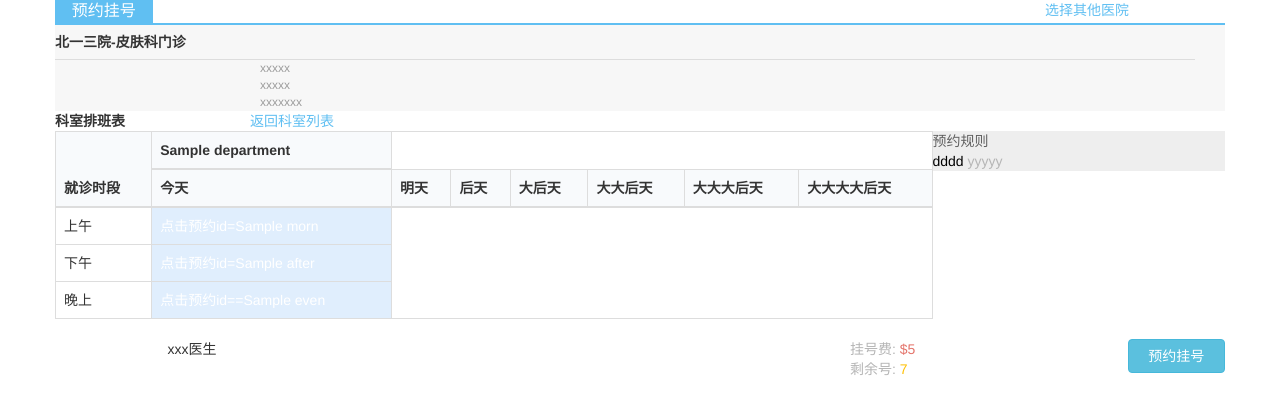
After one commit to Greatfools/OnlineOrderAndVisit, a Python web app: template myProject/templates/officeinfo.html in a window 1280 px wide. The commit adds this page. Shown: the top 414 px of the page. Run offline with Jinja, Linux system fonts and the light colour scheme; the template is opened without the code that fills it: most values are stand-ins (such as "Sample title", 1, 10 or a date in 2020).

Commit message:
add officeinfo.html & .css

```diff
--- /dev/null
+++ b/myProject/static/css/officeinfo.css
@@ -0,0 +1,82 @@
+#appointTitleLbl{
+    border-bottom: solid 2px #60bff2;
+}
+#appointTitleLbl div{
+    background-color: #60bff2;
+    color: #fff;
+    text-align: center;
+    font-size: 16px;
+}
+#appointTitleLbl a{
+    color: #60bff2;
+    text-decoration: none;
+}
+#appointTitleLbl a:hover{
+    color: #1fa4f0;
+    text-decoration: none;
+}
+#hosInfo{
+    background-color: #f7f7f7;
+}
+#hosInfoSim div{
+    color: #9c9c9c;
+    font-size: 12px;
+}
+#hosInfoTitle{
+    padding: 0.5em 0px;
+    border-bottom: solid 1px #ddd;
+}
+#appointCntntLbl *{
+    padding-left: 0px !important;
+    padding-right: 0px !important;
+}
+#appointCntntLbl a{
+    color: #60bff2;
+    text-decoration: none;
+}
+#appointCntntLbl a:hover{
+    color: #1fa4f0;
+    text-decoration: none;
+}
+#tableRoot{
+    padding-right: 0px !important;
+    padding-left: 0px !important;
+}
+.appntBlue{
+    background-color: #e0eefd;
+}
+.appntBlue a{
+    color: #fff;
+}
+.appntBlue:hover{
+    background-color: #4ab4ed;
+}
+#appointRuleDiv{
+    background-color: #eeeeee;
+    padding-left: 0px !important;
+    padding-right: 0px !important;
+}
+#appointRuleLbl{
+    color: #606060;
+}
+th{
+    background-color: #f8fafc;
+}
+.InfoBlack{
+    color: #000;
+}
+.InfoGrey{
+    color: #b5b5b5;
+}
+.docNameBlack{
+    font-size: 14px;
+}
+.feeGrey{
+    color: #b5b5b5;
+}
+.feeRed{
+    color: #e4736a;
+}
+.feeOrange{
+    color: #fec109;
+}
--- /dev/null
+++ b/myProject/templates/officeinfo.html
@@ -0,0 +1,111 @@
+<!DOCTYPE html>
+<html lang="en">
+<head>
+    <meta charset="UTF-8">
+    <title>Title</title>
+    <meta name="viewport" content="width=device-width,initial-scale=1.0">
+
+    <link rel="stylesheet" href="../static/css/bootstrap.css">
+
+    <link rel="stylesheet" href="../static/css/officeinfo.css">
+</head>
+<body>
+<!---->
+<div class="container">
+    <div class="row" id="appointTitleLbl">
+        <div class="col-lg-1 col-md-1">预约挂号</div>
+        <a class="col-lg-2 col-md-2 col-lg-offset-9 col-md-offset-9">选择其他医院</a>
+    </div>
+    <div class="row" id="hosInfo">
+        <div class="row col-lg-12 col-md-12" id="hosInfoCntnt">
+            <div class="col-lg-12 col-md-12" id="hosInfoTitle"><b>北一三院-皮肤科门诊</b></div>
+            <img src="" class="img-responsive col-lg-2 col-md-2" />
+            <div class="col-lg-10 col-md-10" id="hosInfoSim">
+                <div id="hosInfoAddr">xxxxx</div>
+                <div id="hosInfoTel">xxxxx</div>
+                <div id="hosInfoIntro">xxxxxxx</div>
+            </div>
+        </div>
+    </div>
+    <div class="row" id="appointCntntLbl">
+        <div class="col-lg-2 col-md-2"><b>科室排班表</b></div>
+        <a href="" class="col-lg-2 col-md-2">返回科室列表</a>
+    </div>
+    <div class="row" id="appointCntnt">
+        <div class="col-lg-9 col-md-9" id="tableRoot">
+            <table class="col-lg-9 col-md-9 table table-bordered table-hover ">
+                <thead>
+                <tr>
+                    <th rowspan="2" id="specialTH">就诊时段</th>
+                    <!--<th>xx月xx日</th>-->
+                    {% for department in date %}
+                    <th>{{department}}</th>
+                    {% endfor %}
+                </tr>
+                <tr class="appntTimeGrey">
+                    <th>今天</th>
+                    <th>明天</th>
+                    <th>后天</th>
+                    <th>大后天</th>
+                    <th>大大后天</th>
+                    <th>大大大后天</th>
+                    <th>大大大大后天</th>
+                </tr>
+                </thead>
+                <tbody>
+                <tr>
+                    <td>上午</td>
+                    {% for morn in morning %}
+                    {% if morn %}
+                    <td class="appntBlue"><a href="#">点击预约id={{morn}}</a></td>
+                    {% else %}
+                    <td></td>
+                    {% endif %}
+
+                    {% endfor %}
+                </tr>
+                <tr>
+                    <td>下午</td>
+                    {% for after in afternoon %}
+                    {% if after %}
+                    <td class="appntBlue"><a href="#">点击预约id={{after}}</a></td>
+                    {% else %}
+                    <td></td>
+                    {% endif %}
+
+                    {% endfor %}
+                </tr>
+                <tr>
+                    <td>晚上</td>
+                    {% for even in evening %}
+                    {% if even %}
+                    <td class="appntBlue"><a href="#">点击预约id=={{even}}</a></td>
+                    {% else %}
+                    <td></td>
+                    {% endif %}
+
+                    {% endfor %}
+                </tr>
+                </tbody>
+            </table>
+        </div>
+        <div class="col-md-3 col-lg-3" id="appointRuleDiv">
+            <div id="appointRuleLbl">预约规则</div>
+            <span class="InfoBlack">dddd</span>
+            <span class="InfoGrey">yyyyy</span>
+        </div>
+    </div>
+    <div class="row" id="appointDocList">
+        <img class="col-md-1 col-lg-1 img-responsive img-rounded" src=""/>
+        <div class="col-lg-2 col-md-2 docNameBlack">xxx医生</div>
+        <div class="col-lg-2 col-md-2 col-lg-offset-5 col-md-offset-5">
+            <span class="feeGrey">挂号费: </span><span class="feeRed">$5</span><br>
+            <span class="feeGrey">剩余号: </span><span class="feeOrange">7</span>
+        </div>
+        <button class="btn btn-info col-lg-offset-1 col-md-offset-1 col-lg-1 col-md-1">预约挂号</button>
+    </div>
+</div>
+</body>
+<script type="text/javascript" src="../static/js/jquery-3.0.0.js"></script>
+<script src="../static/js/bootstrap.js"></script>
+</html>
--- a/myProject/templates/register.html
+++ b/myProject/templates/register.html
@@ -91,4 +91,6 @@
 
 
 </body>
+<script type="text/javascript" src="../static/js/jquery-3.0.0.js"></script>
+<script src="../static/js/bootstrap.js"></script>
 </html>
```
